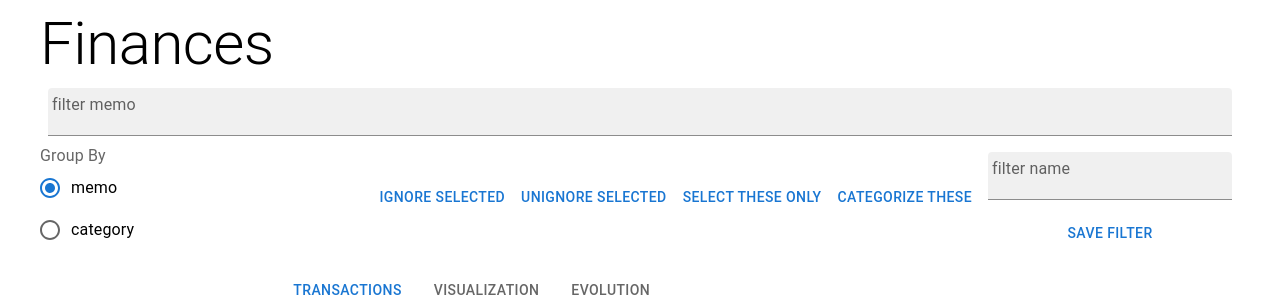
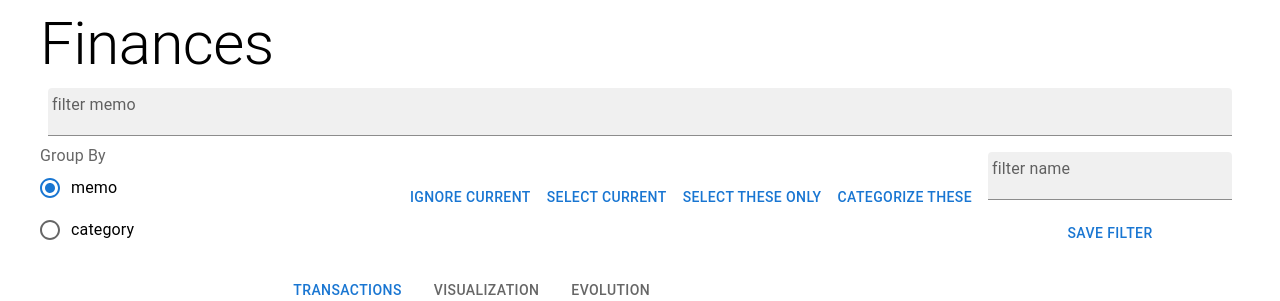
Before and after one commit to luism6n/finances-app, a React (Create React App) app: page / in a window 1280 px wide. Shown: the top 301 px of the page. Built offline with nearby package versions, Linux system fonts and the light colour scheme.

Commit message:
replace "unignore" with "select"

```diff
--- a/src/Actions.js
+++ b/src/Actions.js
@@ -14,8 +14,8 @@ import React, { useState } from "react";
 function Actions({
   groupBy,
   setGroupBy,
-  ignoreSelected,
-  unignoreSelected,
+  ignoreCurrent,
+  selectCurrent,
   selectOnly,
   setOpenCategorizeDialog,
   saveFilter,
@@ -57,8 +57,8 @@ function Actions({
         </RadioGroup>
       </FormControl>
       <Stack sx={{ flexDirection: "row", justifyContent: "right" }}>
-        <Button onClick={ignoreSelected}>Ignore selected</Button>
-        <Button onClick={unignoreSelected}>Unignore selected</Button>
+        <Button onClick={ignoreCurrent}>Ignore current</Button>
+        <Button onClick={selectCurrent}>Select current</Button>
         <Button onClick={selectOnly}>Select these only</Button>
         <Button onClick={() => setOpenCategorizeDialog(true)}>
           Categorize these
--- a/src/App.js
+++ b/src/App.js
@@ -18,7 +18,7 @@ function App() {
     setCategory,
     unfiltered,
     ignore,
-    unignore,
+    select,
     setUnfiltered,
     setOpenFiles,
   } = useTransactions();
@@ -38,17 +38,17 @@ function App() {
     maxDate: d3.max(unfiltered, (t) => t.date),
   });
 
-  function ignoreSelected() {
+  function ignoreCurrent() {
     ignore(current);
   }
 
-  function unignoreSelected() {
-    unignore(current);
+  function selectCurrent() {
+    select(current);
   }
 
   function selectOnly() {
     ignore(unfiltered);
-    unignore(current);
+    select(current);
   }
 
   function openFileSelector() {
@@ -65,8 +65,8 @@ function App() {
         {...{
           groupBy,
           setGroupBy,
-          ignoreSelected,
-          unignoreSelected,
+          ignoreCurrent,
+          selectCurrent,
           selectOnly,
           setOpenCategorizeDialog,
           saveFilter,
@@ -86,7 +86,7 @@ function App() {
             current,
             currentFiltered,
             ignore,
-            unignore,
+            select,
             setUnfiltered,
             setOpenFiles,
             filtered,
--- a/src/Tabs.js
+++ b/src/Tabs.js
@@ -11,7 +11,7 @@ export default function Tabs({
   current,
   currentFiltered,
   ignore,
-  unignore,
+  select,
   setUnfiltered,
   setOpenFiles,
   filtered,
@@ -36,7 +36,7 @@ export default function Tabs({
             setCategory={setCategory}
             transactions={current}
             ignore={ignore}
-            unignore={unignore}
+            select={select}
             setUnfiltered={setUnfiltered}
             setOpenFiles={setOpenFiles}
           />
--- a/src/TransactionCard.js
+++ b/src/TransactionCard.js
@@ -22,7 +22,7 @@ export default function TransactionCard({
   index,
   t,
   ignore,
-  unignore,
+  select,
   setCategory,
 }) {
   const [categ, setCateg] = useState(t.categ);
@@ -66,8 +66,8 @@ export default function TransactionCard({
         {formatMoney(t.amount)}
       </Typography>
       {t.ignored ? (
-        <Button sx={{ flex: 1 }} onClick={() => unignore(t)}>
-          Unignore
+        <Button sx={{ flex: 1 }} onClick={() => select(t)}>
+          Select
         </Button>
       ) : (
         <Button sx={{ flex: 1 }} onClick={() => ignore(t)}>
--- a/src/Transactions.js
+++ b/src/Transactions.js
@@ -7,7 +7,7 @@ import useSize from "./useSize.js";
 export default function Transactions({
   transactions,
   ignore,
-  unignore,
+  select,
   setCategory,
 }) {
   const { ref, width, height } = useSize();
@@ -26,7 +26,7 @@ export default function Transactions({
         key={sortedTransactions[index].id}
         t={sortedTransactions[index]}
         ignore={ignore}
-        unignore={unignore}
+        select={select}
       />
     </div>
   );
--- a/src/useTransactions.js
+++ b/src/useTransactions.js
@@ -69,15 +69,15 @@ function useTransactions() {
     replaceInUnfiltered(newIgnored);
   }
 
-  function unignore(newUnignored) {
-    newUnignored = makeArray(newUnignored).map((t) => {
+  function select(newSelected) {
+    newSelected = makeArray(newSelected).map((t) => {
       return {
         ...t,
         ignored: false,
       };
     });
 
-    replaceInUnfiltered(newUnignored);
+    replaceInUnfiltered(newSelected);
   }
 
   function setCategory(t, categ) {
@@ -96,7 +96,7 @@ function useTransactions() {
     setUnfiltered,
     setOpenFiles,
     ignore,
-    unignore,
+    select,
   };
 }
 
```
Also changed, not shown: 1 other file (tests, documents, lock files or other folders).
